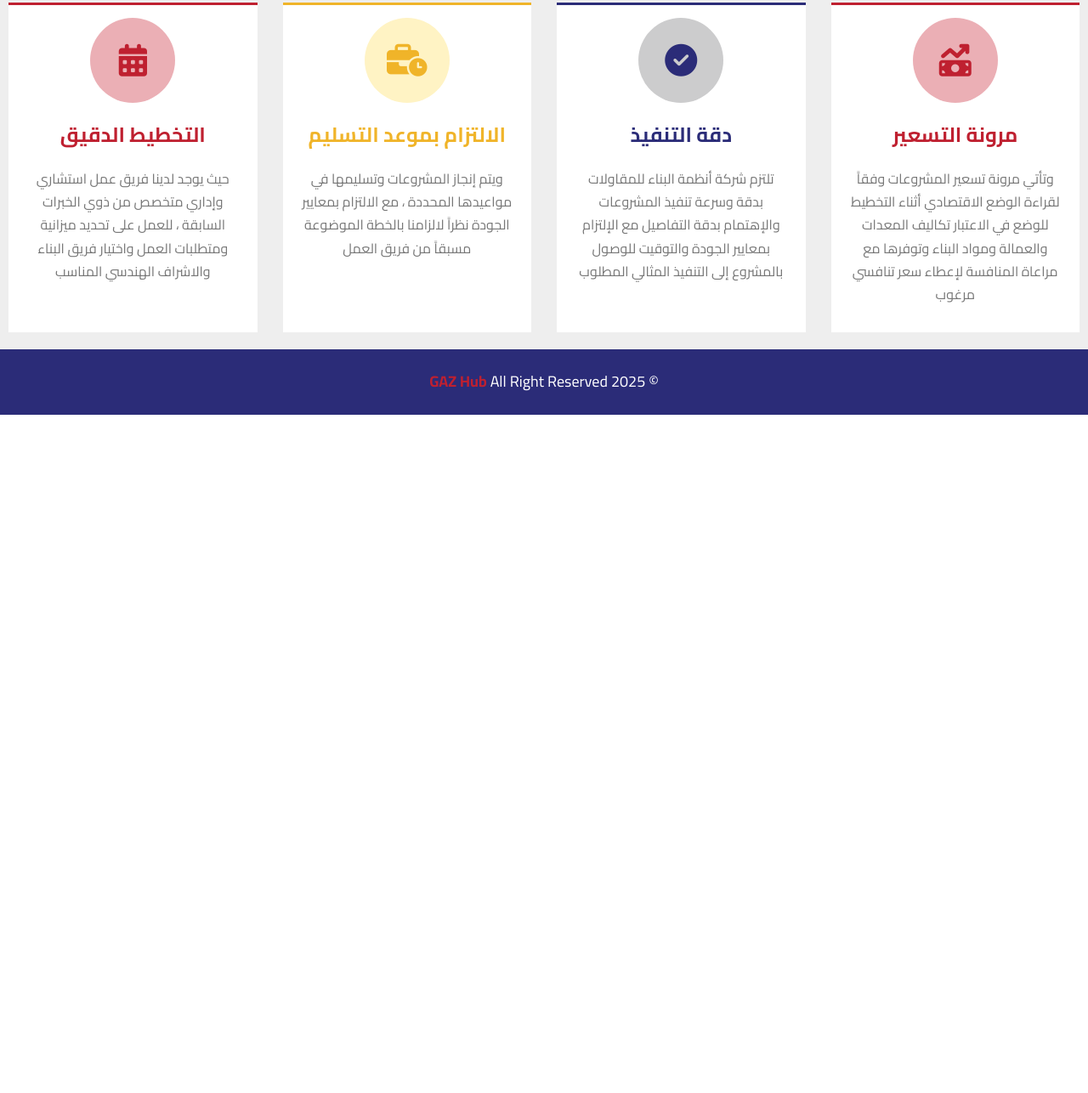
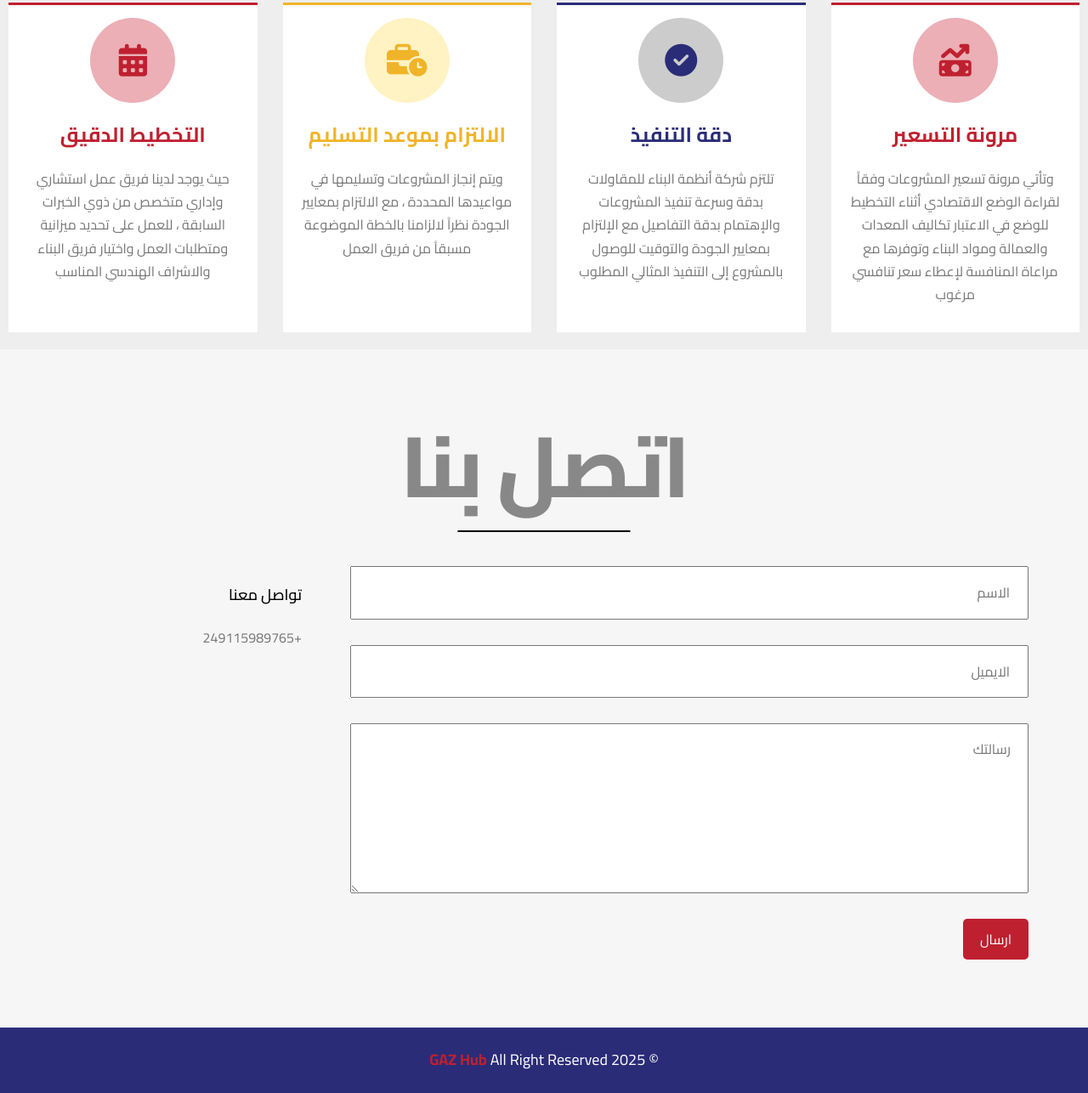
Before and after one commit to mahmoudHassan-c11/senar, a plain HTML site: page about-us.html in a window 1280 px wide. Shown: the part 2243-3529 px from the top of the page at 85% size. Before the commit the page ends 2731 px from the top, so only its background shows below. Drawn offline with Linux system fonts and the light colour scheme.

Commit message:
add new files

```diff
--- a/about-us.html
+++ b/about-us.html
@@ -27,7 +27,7 @@
         /></a>
         <ul class="links">
           <li><a href="./services.html">خدماتنا</a></li>
-          <li><a href="#About">من نحن</a></li>
+          <li><a href="./about-us.html">من نحن</a></li>
           <li><a href="#contact">اتصل بنا</a></li>
         </ul>
         <div class="links-menu">
@@ -38,7 +38,7 @@
           </span>
           <ul>
             <li><a href="./services.html">خدماتنا</a></li>
-            <li><a href="#About">من نحن</a></li>
+            <li><a href="./about-us.html">من نحن</a></li>
             <li><a href="#contact">اتصل بنا</a></li>
           </ul>
         </div>
@@ -168,6 +168,31 @@
         </div>
       </div>
 
+         <!-- start Contact -->
+    <div class="contact" id="contact">
+        <div class="container">
+          <h2 class="special heading">اتصل بنا</h2>
+          <div class="content">
+            <form action="">
+              <input class="main-input" type="name" placeholder="الاسم" />
+              <input class="main-input" type="email" placeholder="الايميل" />
+              <textarea
+                class="main-input"
+                name="message"
+                placeholder="رسالتك"
+              ></textarea>
+              <input type="submit" value="ارسال" />
+            </form>
+            <div class="info">
+              <h4>تواصل معنا</h4>
+              <span class="phone">+249115989765</span>
+
+            </div>
+          </div>
+        </div>
+      </div>
+      <!-- End Contact -->
+
     <!-- Start Footer-->
     <div class="footer">
       &copy; 2025
```
Also changed, not shown: index.html (+3 -11 lines), services.html (+26 -0 lines).
